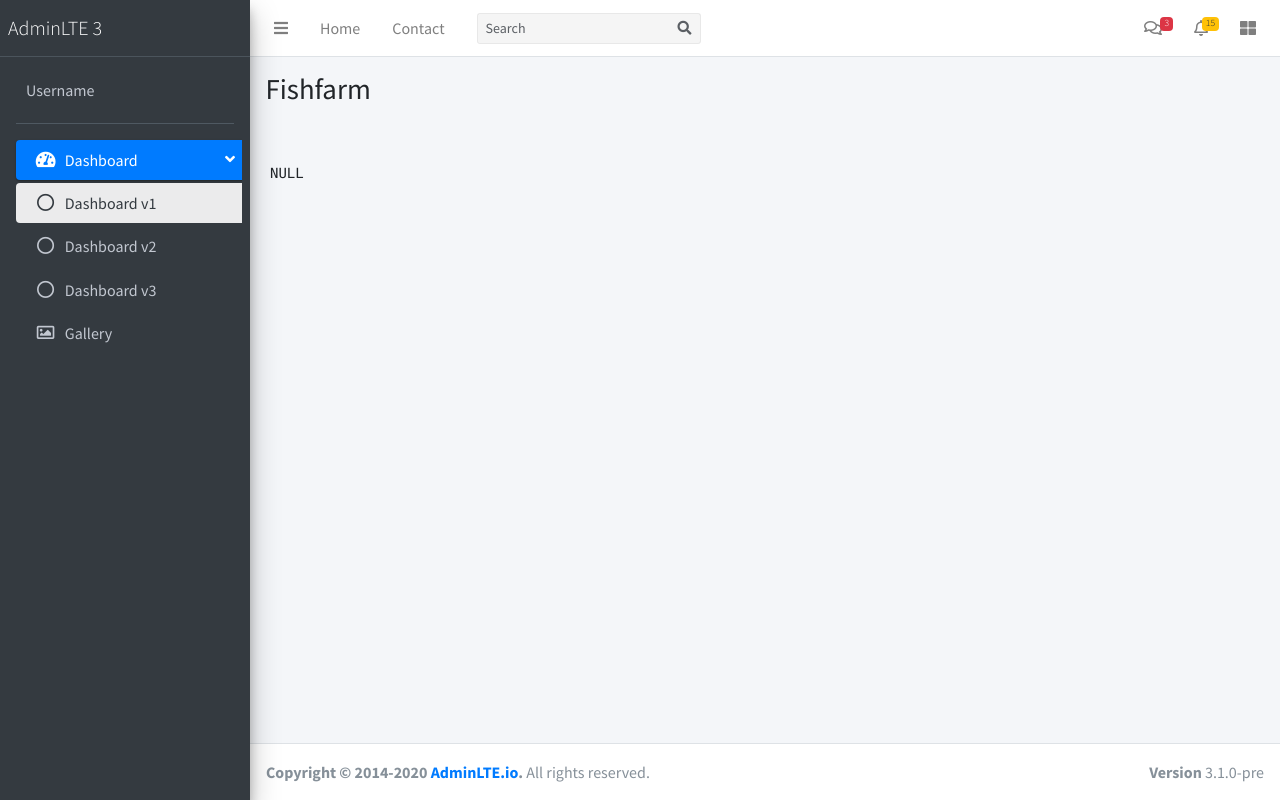
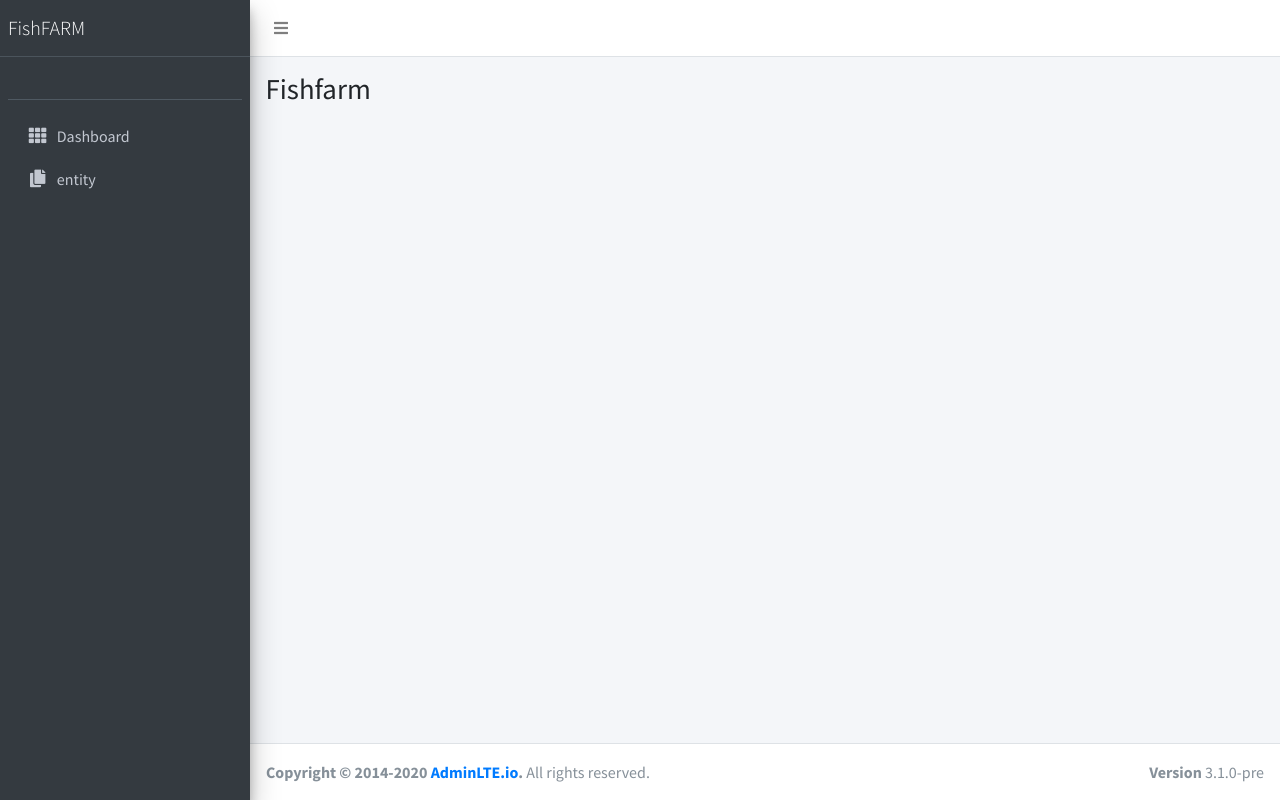
Before and after one commit to kpotia/fishfarm, a CodeIgniter 4 app: the page made by app/Views/index.php in a window 1280 px wide. Run offline with PHP 8.4 and a stand-in for CodeIgniter, Linux system fonts and the light colour scheme; the template is opened without the code that fills it, so the values that code supplies are empty; some libraries are stand-ins or nearby versions.

Commit message:
sidebar fxed and dashboard set ad working

```diff
--- a/app/Views/index.php
+++ b/app/Views/index.php
@@ -4,9 +4,7 @@
 <pre>
 
 <?php
-// session_start();
-// var_dump($_SESSION);
-var_dump($user);
+// var_dump($user);
 ?>
 
 </pre>
--- a/app/Views/templates/navbar.php
+++ b/app/Views/templates/navbar.php
@@ -6,117 +6,8 @@
       <li class="nav-item">
         <a class="nav-link" data-widget="pushmenu" href="#" role="button"><i class="fas fa-bars"></i></a>
       </li>
-      <li class="nav-item d-none d-sm-inline-block">
-        <a href="index3.html" class="nav-link">Home</a>
-      </li>
-      <li class="nav-item d-none d-sm-inline-block">
-        <a href="#" class="nav-link">Contact</a>
-      </li>
     </ul>
 
-    <!-- SEARCH FORM -->
-    <form class="form-inline ml-3">
-      <div class="input-group input-group-sm">
-        <input class="form-control form-control-navbar" type="search" placeholder="Search" aria-label="Search">
-        <div class="input-group-append">
-          <button class="btn btn-navbar" type="submit">
-            <i class="fas fa-search"></i>
-          </button>
-        </div>
-      </div>
-    </form>
 
-    <!-- Right navbar links -->
-    <ul class="navbar-nav ml-auto">
-      <!-- Messages Dropdown Menu -->
-      <li class="nav-item dropdown">
-        <a class="nav-link" data-toggle="dropdown" href="#">
-          <i class="far fa-comments"></i>
-          <span class="badge badge-danger navbar-badge">3</span>
-        </a>
-        <div class="dropdown-menu dropdown-menu-lg dropdown-menu-right">
-          <a href="#" class="dropdown-item">
-            <!-- Message Start -->
-            <div class="media">
-              <img src="dist/img/user1-128x128.jpg" alt="User Avatar" class="img-size-50 mr-3 img-circle">
-              <div class="media-body">
-                <h3 class="dropdown-item-title">
-                  Brad Diesel
-                  <span class="float-right text-sm text-danger"><i class="fas fa-star"></i></span>
-                </h3>
-                <p class="text-sm">Call me whenever you can...</p>
-                <p class="text-sm text-muted"><i class="far fa-clock mr-1"></i> 4 Hours Ago</p>
-              </div>
-            </div>
-            <!-- Message End -->
-          </a>
-          <div class="dropdown-divider"></div>
-          <a href="#" class="dropdown-item">
-            <!-- Message Start -->
-            <div class="media">
-              <img src="dist/img/user8-128x128.jpg" alt="User Avatar" class="img-size-50 img-circle mr-3">
-              <div class="media-body">
-                <h3 class="dropdown-item-title">
-                  John Pierce
-                  <span class="float-right text-sm text-muted"><i class="fas fa-star"></i></span>
-                </h3>
-                <p class="text-sm">I got your message bro</p>
-                <p class="text-sm text-muted"><i class="far fa-clock mr-1"></i> 4 Hours Ago</p>
-              </div>
-            </div>
-            <!-- Message End -->
-          </a>
-          <div class="dropdown-divider"></div>
-          <a href="#" class="dropdown-item">
-            <!-- Message Start -->
-            <div class="media">
-              <img src="dist/img/user3-128x128.jpg" alt="User Avatar" class="img-size-50 img-circle mr-3">
-              <div class="media-body">
-                <h3 class="dropdown-item-title">
-                  Nora Silvester
-                  <span class="float-right text-sm text-warning"><i class="fas fa-star"></i></span>
-                </h3>
-                <p class="text-sm">The subject goes here</p>
-                <p class="text-sm text-muted"><i class="far fa-clock mr-1"></i> 4 Hours Ago</p>
-              </div>
-            </div>
-            <!-- Message End -->
-          </a>
-          <div class="dropdown-divider"></div>
-          <a href="#" class="dropdown-item dropdown-footer">See All Messages</a>
-        </div>
-      </li>
-      <!-- Notifications Dropdown Menu -->
-      <li class="nav-item dropdown">
-        <a class="nav-link" data-toggle="dropdown" href="#">
-          <i class="far fa-bell"></i>
-          <span class="badge badge-warning navbar-badge">15</span>
-        </a>
-        <div class="dropdown-menu dropdown-menu-lg dropdown-menu-right">
-          <span class="dropdown-item dropdown-header">15 Notifications</span>
-          <div class="dropdown-divider"></div>
-          <a href="#" class="dropdown-item">
-            <i class="fas fa-envelope mr-2"></i> 4 new messages
-            <span class="float-right text-muted text-sm">3 mins</span>
-          </a>
-          <div class="dropdown-divider"></div>
-          <a href="#" class="dropdown-item">
-            <i class="fas fa-users mr-2"></i> 8 friend requests
-            <span class="float-right text-muted text-sm">12 hours</span>
-          </a>
-          <div class="dropdown-divider"></div>
-          <a href="#" class="dropdown-item">
-            <i class="fas fa-file mr-2"></i> 3 new reports
-            <span class="float-right text-muted text-sm">2 days</span>
-          </a>
-          <div class="dropdown-divider"></div>
-          <a href="#" class="dropdown-item dropdown-footer">See All Notifications</a>
-        </div>
-      </li>
-      <li class="nav-item">
-        <a class="nav-link" data-widget="control-sidebar" data-slide="true" href="#" role="button">
-          <i class="fas fa-th-large"></i>
-        </a>
-      </li>
-    </ul>
+
   </nav>
--- a/app/Views/templates/sidebar.php
+++ b/app/Views/templates/sidebar.php
@@ -1,70 +1,97 @@
-<aside class="main-sidebar sidebar-dark-primary elevation-4">
+
+
+  <!-- Main Sidebar Container -->
+  <aside class="main-sidebar sidebar-dark-primary elevation-4">
     <!-- Brand Logo -->
     <a href="index3.html" class="brand-link">
       <!-- <img src="dist/img/AdminLTELogo.png" alt="AdminLTE Logo" class="brand-image img-circle elevation-3" style="opacity: .8"> -->
-      <span class="brand-text font-weight-light">AdminLTE 3</span>
+      <span class="brand-text font-weight-light">FishFARM</span>
     </a>
+
     <!-- Sidebar -->
-    <div class="sidebar os-host os-theme-light os-host-overflow os-host-overflow-y os-host-resize-disabled os-host-scrollbar-horizontal-hidden os-host-transition"><div class="os-padding"><div class="os-viewport os-viewport-native-scrollbars-invisible" style="overflow-y: scroll;"><div class="os-content" style="padding: 0px 8px; height: 100%; width: 100%;">
+    <div class="sidebar">
       <!-- Sidebar user panel (optional) -->
       <div class="user-panel mt-3 pb-3 mb-3 d-flex">
         <div class="info">
-          <a href="#" class="d-block">Username</a>
+        <a href="#" class="d-block"><?= $user['firstname'].' '.$user['lastname'] ?></a>
         </div>
       </div>
-
-      <!-- SidebarSearch Form -->
-
 
       <!-- Sidebar Menu -->
       <nav class="mt-2">
         <ul class="nav nav-pills nav-sidebar flex-column" data-widget="treeview" role="menu" data-accordion="false">
           <!-- Add icons to the links using the .nav-icon class
                with font-awesome or any other icon font library -->
-          <li class="nav-item has-treeview menu-open">
-            <a href="#" class="nav-link active">
-              <i class="nav-icon fas fa-tachometer-alt"></i>
+
+          <li class="nav-item">
+            <a href="#" class="nav-link">
+              <i class="nav-icon fas fa-th"></i>
               <p>
                 Dashboard
-                <i class="right fas fa-angle-left"></i>
+
+              </p>
+            </a>
+          </li>
+          <li class="nav-item has-treeview">
+            <a href="#" class="nav-link">
+              <i class="nav-icon fas fa-copy"></i>
+              <p>
+              entity
+
               </p>
             </a>
             <ul class="nav nav-treeview">
               <li class="nav-item">
-                <a href="./index.html" class="nav-link active">
+                <a href="#" class="nav-link">
+
                   <i class="far fa-circle nav-icon"></i>
-                  <p>Dashboard v1</p>
+                  <p>
+                    Entities listing
+                  </p>
                 </a>
               </li>
               <li class="nav-item">
-                <a href="./index2.html" class="nav-link">
+                <a href="pages/layout/top-nav-sidebar.html" class="nav-link">
                   <i class="far fa-circle nav-icon"></i>
-                  <p>Dashboard v2</p>
+                  <p>Add Entity</p>
                 </a>
               </li>
               <li class="nav-item">
-                <a href="./index3.html" class="nav-link">
+                <a href="pages/layout/boxed.html" class="nav-link">
                   <i class="far fa-circle nav-icon"></i>
-                  <p>Dashboard v3</p>
+                  <p>Boxed</p>
+                </a>
+              </li>
+              <li class="nav-item">
+                <a href="pages/layout/fixed-sidebar.html" class="nav-link">
+                  <i class="far fa-circle nav-icon"></i>
+                  <p>Fixed Sidebar</p>
+                </a>
+              </li>
+              <li class="nav-item">
+                <a href="pages/layout/fixed-topnav.html" class="nav-link">
+                  <i class="far fa-circle nav-icon"></i>
+                  <p>Fixed Navbar</p>
+                </a>
+              </li>
+              <li class="nav-item">
+                <a href="pages/layout/fixed-footer.html" class="nav-link">
+                  <i class="far fa-circle nav-icon"></i>
+                  <p>Fixed Footer</p>
+                </a>
+              </li>
+              <li class="nav-item">
+                <a href="pages/layout/collapsed-sidebar.html" class="nav-link">
+                  <i class="far fa-circle nav-icon"></i>
+                  <p>Collapsed Sidebar</p>
                 </a>
               </li>
             </ul>
           </li>
 
-          <li class="nav-item">
-            <a href="pages/gallery.html" class="nav-link">
-              <i class="nav-icon far fa-image"></i>
-              <p>
-                Gallery
-              </p>
-            </a>
-          </li>
-
-
-
         </ul>
       </nav>
       <!-- /.sidebar-menu -->
-    </div></div></div><div class="os-scrollbar os-scrollbar-horizontal os-scrollbar-unusable os-scrollbar-auto-hidden"><div class="os-scrollbar-track"><div class="os-scrollbar-handle" style="width: 100%; transform: translate(0px);"></div></div></div><div class="os-scrollbar os-scrollbar-vertical os-scrollbar-auto-hidden"><div class="os-scrollbar-track"><div class="os-scrollbar-handle" style="height: 50.4208%; transform: translate(0px);"></div></div></div><div class="os-scrollbar-corner"></div></div>
+    </div>
     <!-- /.sidebar -->
   </aside>
```
